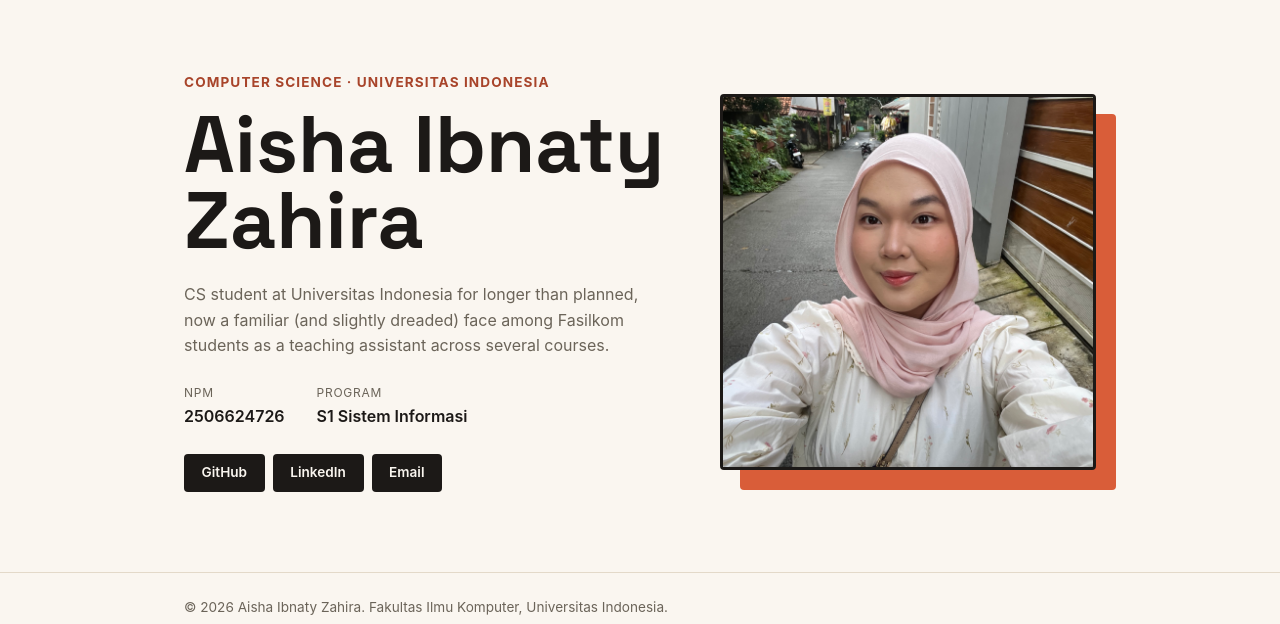
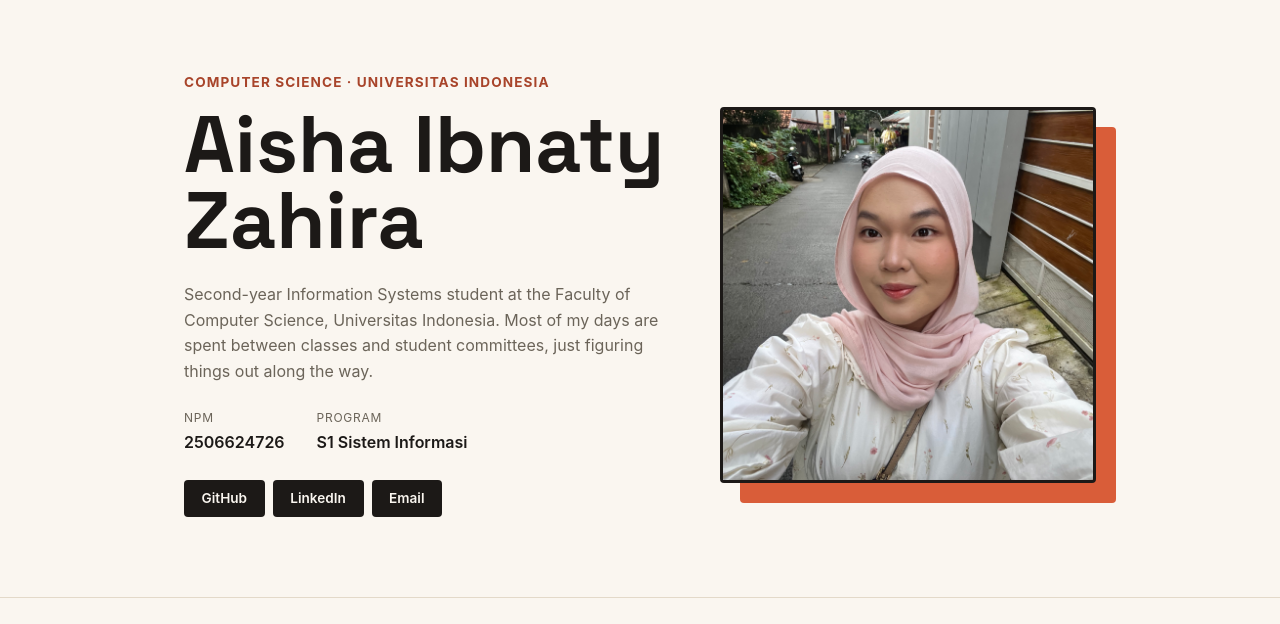
Before and after one commit to aishazahiraa/myportofolio, a Django app: page / in a window 1280 px wide. Shown: the part 74-698 px from the top of the page. Run offline with Django 5.2, Linux system fonts and the light colour scheme.

Commit message:
update bio

```diff
--- a/portofolio/settings.py
+++ b/portofolio/settings.py
@@ -141,6 +141,8 @@ USE_TZ = True
 
 STATIC_URL = 'static/'
 STATICFILES_DIRS = [BASE_DIR / 'static']
+STATIC_ROOT = BASE_DIR / 'staticfiles'
+WHITENOISE_USE_FINDERS = True
 
 
 # Email
--- a/templates/index.html
+++ b/templates/index.html
@@ -44,9 +44,9 @@
 
             <div class="hero-details">
                 <p class="bio">
-                    CS student at Universitas Indonesia for longer than planned,
-                    now a familiar (and slightly dreaded) face among Fasilkom
-                    students as a teaching assistant across several courses.
+                    Second-year Information Systems student at the Faculty of Computer Science,
+                    Universitas Indonesia. Most of my days are spent between classes and student
+                    committees, just figuring things out along the way.
                 </p>
 
                 <dl class="meta-list">
```
